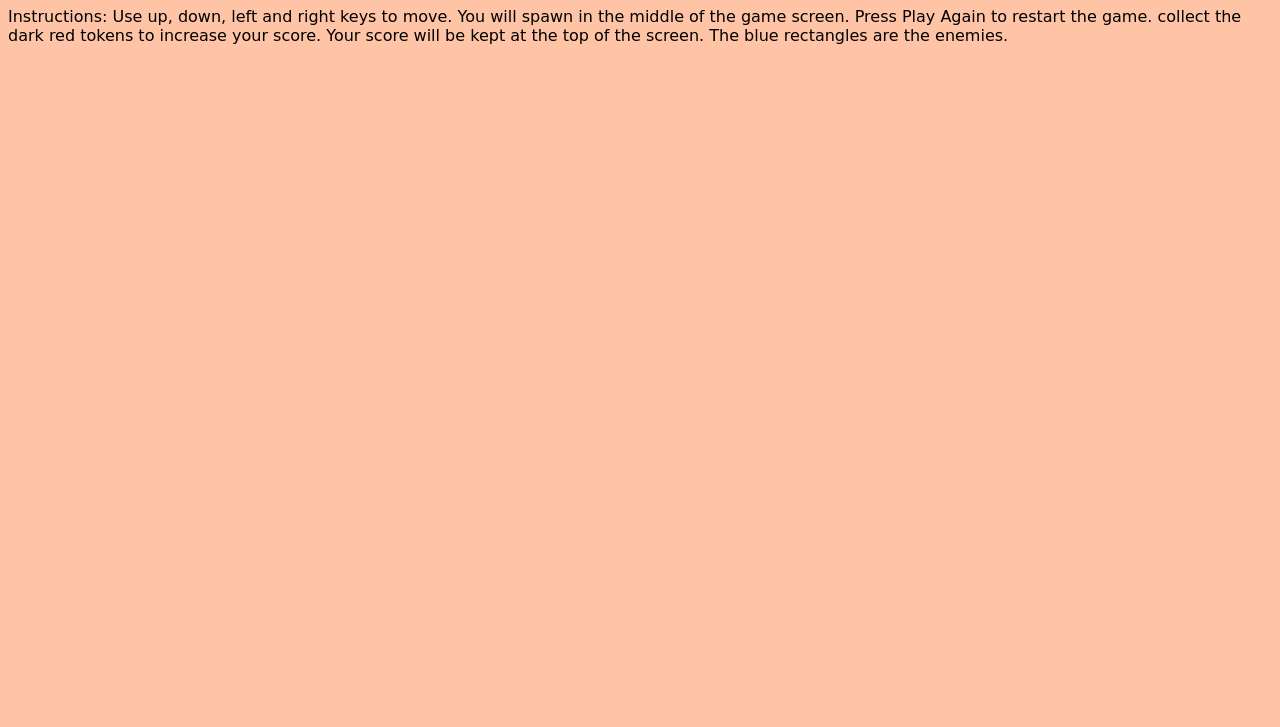
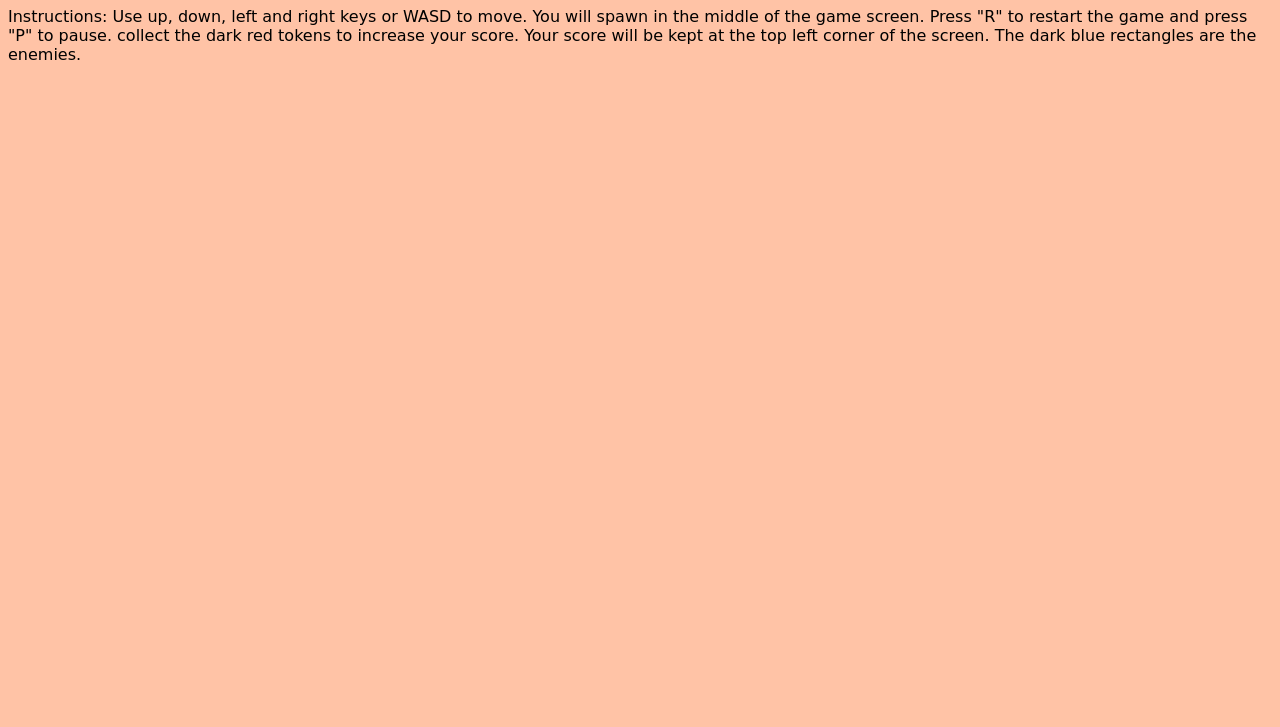
Before and after one commit to BigBrainThonker/Unnamed-Game, a plain HTML site: page index.html in a window 1280 px wide. Shown: the part 73-800 px from the top of the page. Drawn offline with nearby package versions, Linux system fonts and the light colour scheme.

Commit message:
Updated instructions

```diff
--- a/index.html
+++ b/index.html
@@ -8,7 +8,7 @@
   </head>
   <body>
     <h1>Score:<span id='score'>0</span></h1>
-    <p>Instructions: Use up, down, left and right keys to move. You will spawn in the middle of the game screen. Press Play Again to restart the game. collect the dark red tokens to increase your score. Your score will be kept at the top of the screen. The blue rectangles are the enemies.</p>
+    <p>Instructions: Use up, down, left and right keys or WASD to move. You will spawn in the middle of the game screen. Press "R" to restart the game and press "P" to pause. collect the dark red tokens to increase your score. Your score will be kept at the top left corner of the screen. The dark blue rectangles are the enemies.</p>
 
     <script src="https://cdnjs.cloudflare.com/ajax/libs/p5.js/0.6.1/p5.js"></script>
     <br>
```
